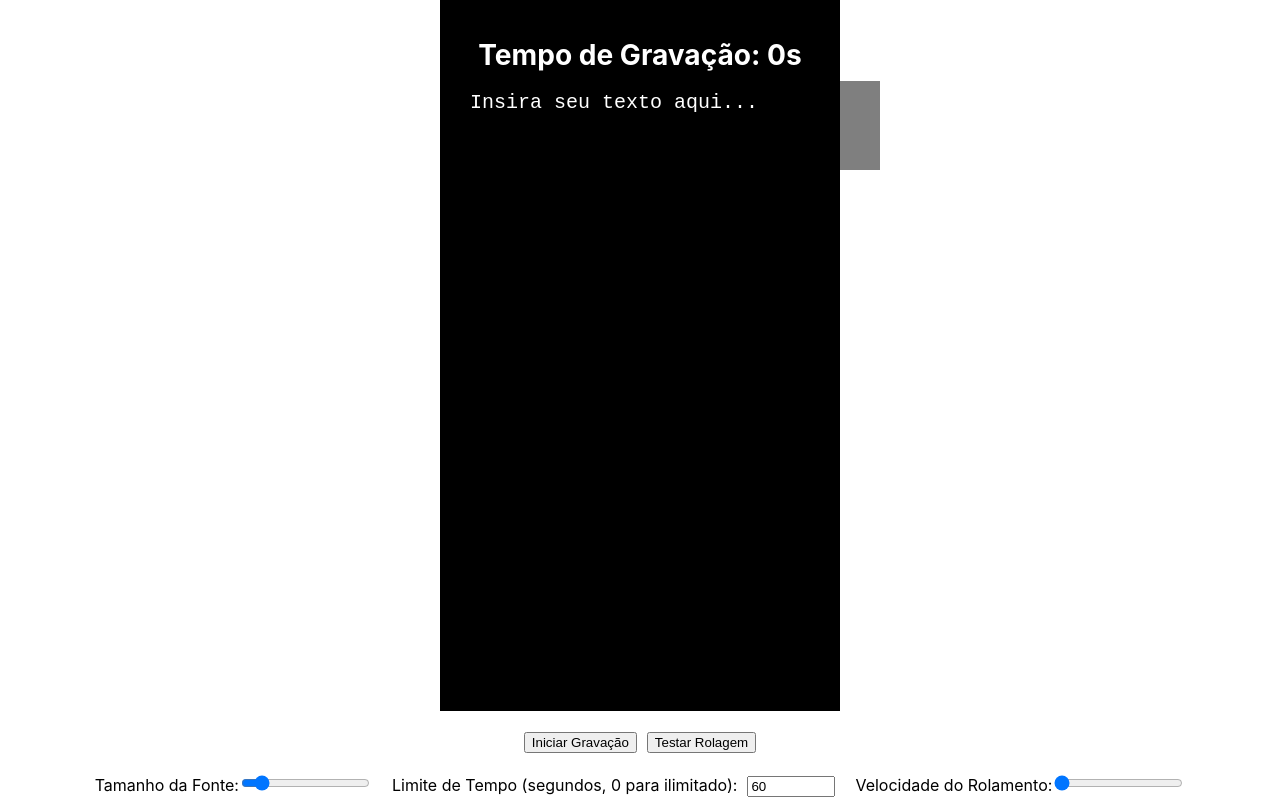
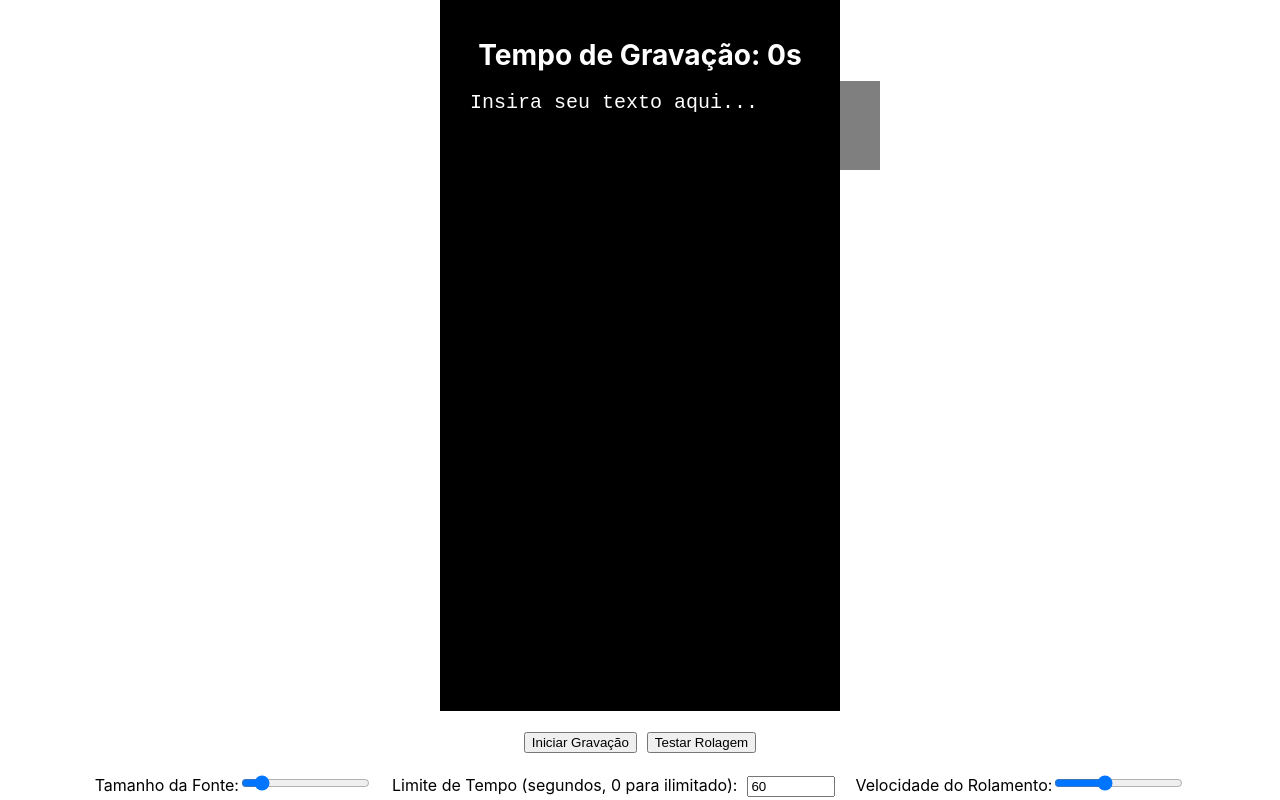
Before and after one commit to RapportTecnologia/RapportTeleprompterWeb, a React (Create React App) app: page / in a window 1280 px wide. Built offline with nearby package versions, Linux system fonts and the light colour scheme.

Commit message:
Ajustes de velocidade melhorado e rodinha do mouse removida do ajuste de velocidade.

```diff
--- a/src/App.tsx
+++ b/src/App.tsx
@@ -8,7 +8,7 @@ const App: React.FC = () => {
   const [videoUrl, setVideoUrl] = useState('');
   const [text, setText] = useState('Insira seu texto aqui...');
   const [fontSize, setFontSize] = useState(20);
-  const [scrollSpeed, setScrollSpeed] = useState(0.4); // Ajuste da velocidade para 0.40
+  const [scrollSpeed, setScrollSpeed] = useState(4); // Ajuste da velocidade para 0.40
   const [mediaRecorder, setMediaRecorder] = useState<MediaRecorder | null>(null);
   const [stream, setStream] = useState<MediaStream | null>(null);
   const [timeElapsed, setTimeElapsed] = useState(0);
@@ -20,6 +20,7 @@ const App: React.FC = () => {
   const textRef = useRef<HTMLDivElement>(null); // Referência para o contêiner do texto
   const intervalRef = useRef<NodeJS.Timeout | null>(null); // Intervalo para a rolagem
 
+  /*
   // Função para lidar com o evento da roda do mouse (controle de velocidade)
   const handleWheel = (e: React.WheelEvent) => {
     e.preventDefault();
@@ -29,7 +30,7 @@ const App: React.FC = () => {
       setScrollSpeed((prev) => Math.max(prev - 0.05, 0.1)); // Diminuir a velocidade até o mínimo de 0.1
     }
   };
-
+  */
   // Função para controlar a gravação e capturar o vídeo
   useEffect(() => {
     if (isRecording && videoRef.current) {
@@ -294,8 +295,8 @@ const App: React.FC = () => {
           Velocidade do Rolamento:
           <input
             type="range"
-            min="0.1"
-            max="0.9" // Ajuste do máximo de velocidade para o novo ponto central
+            min="1"
+            max="9" // Ajuste do máximo de velocidade para o novo ponto central
             value={scrollSpeed}
             onChange={(e) => setScrollSpeed(parseFloat(e.target.value))}
           />
```
